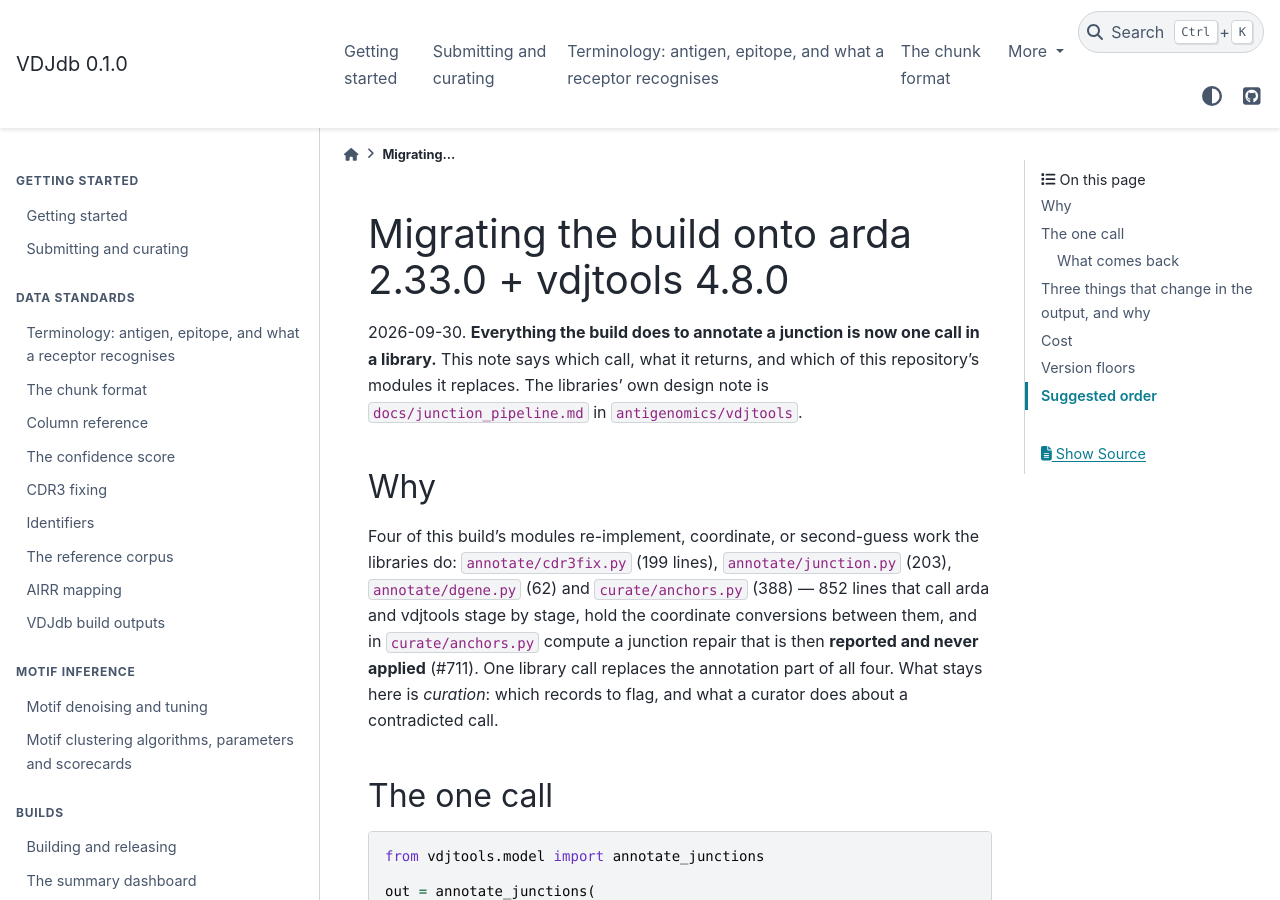
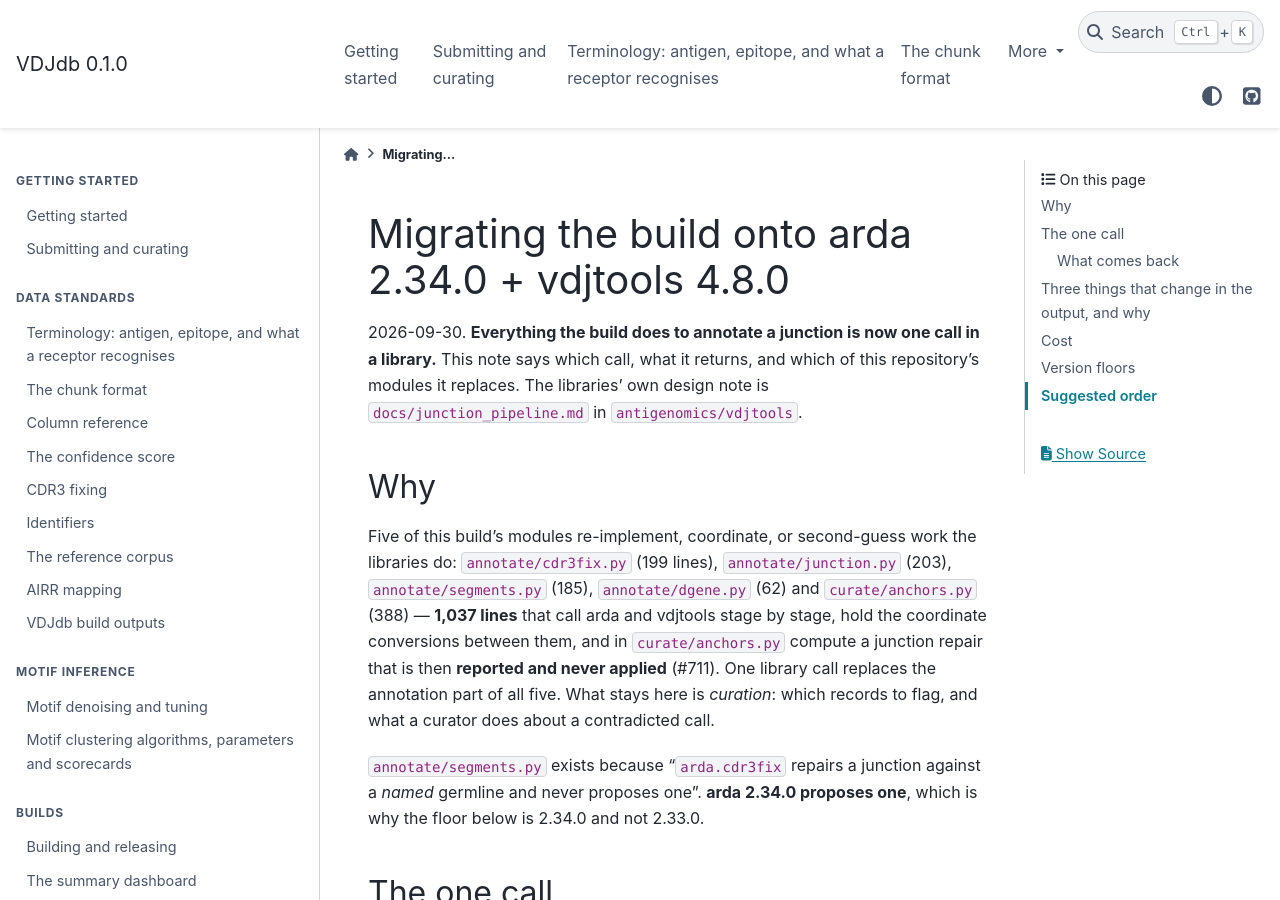
Before and after one commit to antigenomics/vdjdb-db, a Sphinx documentation site: the page built from docs/builds/library-pipeline-migration.md, in a window 1280 px wide and 900 px high. Built offline with Sphinx 7.4.7 and the PyData theme 0.15.4, drawn with Linux system fonts in a browser that asks for light colours; some of the changed text lies outside the part shown.

Commit message:
Migration note: arda 2.34.0 also retires annotate/segments.py
arda 2.34.0 proposes a V or J the submission left blank, which is the one reason `annotate/segments.py`
gave for existing -- "arda.cdr3fix repairs a junction against a named germline and never proposes one".
So the note now covers five modules and 1,037 lines rather than four and 852, the floor moves to
2.34.0, and `proposed` joins the column table.

2,532 of the 3,130 blank-call keys resolve, 2,504 of them good with both boundaries placed. The 598
that stay refused name neither side, so there is no locus to propose within and the module could not
have answered them either.

Co-Authored-By: Claude Opus 5 <noreply@anthropic.com>

````diff
--- a/docs/builds/library-pipeline-migration.md
+++ b/docs/builds/library-pipeline-migration.md
@@ -1,4 +1,4 @@
-# Migrating the build onto arda 2.33.0 + vdjtools 4.8.0
+# Migrating the build onto arda 2.34.0 + vdjtools 4.8.0
 
 2026-09-30. **Everything the build does to annotate a junction is now one call in a library.** This
 note says which call, what it returns, and which of this repository's modules it replaces. The
@@ -6,12 +6,17 @@ libraries' own design note is `docs/junction_pipeline.md` in `antigenomics/vdjto
 
 ## Why
 
-Four of this build's modules re-implement, coordinate, or second-guess work the libraries do:
-`annotate/cdr3fix.py` (199 lines), `annotate/junction.py` (203), `annotate/dgene.py` (62) and
-`curate/anchors.py` (388) — 852 lines that call arda and vdjtools stage by stage, hold the coordinate
-conversions between them, and in `curate/anchors.py` compute a junction repair that is then
-**reported and never applied** (#711). One library call replaces the annotation part of all four. What
-stays here is *curation*: which records to flag, and what a curator does about a contradicted call.
+Five of this build's modules re-implement, coordinate, or second-guess work the libraries do:
+`annotate/cdr3fix.py` (199 lines), `annotate/junction.py` (203), `annotate/segments.py` (185),
+`annotate/dgene.py` (62) and `curate/anchors.py` (388) — **1,037 lines** that call arda and vdjtools
+stage by stage, hold the coordinate conversions between them, and in `curate/anchors.py` compute a
+junction repair that is then **reported and never applied** (#711). One library call replaces the
+annotation part of all five. What stays here is *curation*: which records to flag, and what a curator
+does about a contradicted call.
+
+`annotate/segments.py` exists because "`arda.cdr3fix` repairs a junction against a *named* germline and
+never proposes one". **arda 2.34.0 proposes one**, which is why the floor below is 2.34.0 and not
+2.33.0.
 
 ## The one call
 
@@ -37,6 +42,7 @@ explain is present with nulls — never dropped, never an exception. Deduplicate
 | `cdr3_repaired` | `annotate/cdr3fix.py` | the repaired junction; `cdr3_aa` is the submission |
 | `v_call`, `j_call` | `annotate/cdr3fix.py` | **confirmed or re-called**; feeds `cdr3fix.vId`/`jId` |
 | `v_alts`, `j_alts` | — | every allele the junction cannot separate, chosen one first |
+| `proposed` | `annotate/segments.py` | which side the submission left blank and the junction named |
 | `v_end`, `j_start` | `annotate/cdr3fix.py` | residues; VDJdb's `vEnd` / `jStart` |
 | `v_end_nt`, `j_start_nt` | `annotate/junction.py` | nucleotides — no `ceil(nt/3)` conversion here any more |
 | `v_flags`, `j_flags`, `good` | `curate/anchors.py` | `mismatch` is the curator's list; `impossible` is a malformed junction |
@@ -87,7 +93,7 @@ call in a pool: stage 2 already threads across the batch.
 ## Version floors
 
 ```toml
-"arda-mapper>=2.33.0",   # cdr3fix repair policy, v_alts/j_alts, map_d_junction(v_end=, j_start=)
+"arda-mapper>=2.34.0",   # cdr3fix repair policy, v_alts/j_alts, blank-call proposal, map_d_junction(v_end=, j_start=)
 "vdjtools>=4.8.0",       # annotate_junctions, posterior_d_batch
 ```
 
@@ -104,7 +110,13 @@ breaks on upgrade — that is the intended failure, not a surprise. `arda markup
    numbers mean.
 3. Replace `annotate/cdr3fix.py` with the stage-1 columns. Keep whatever maps them onto VDJdb's
    `cdr3fix` JSON key names — `Cdr3Markup.to_cdr3fix()` in arda still emits that object key-for-key.
-4. **Then** #711: `curate/anchors.py` keeps its classification (which is curation) and drops its
+4. Delete `annotate/segments.py` and read `proposed` instead. arda 2.34.0 resolves **2,532 of the
+   3,130 blank-call keys** (2,504 of them `good`, with both boundaries placed); the 598 that stay
+   refused name neither side, so no locus exists to propose within and the module could not have
+   answered them either. An *unresolvable* call — `TRBVnope*01` — is still refused rather than
+   proposed for, deliberately: a submission that names something wrong is a defect for a curator, not
+   a gap for the junction to fill.
+5. **Then** #711: `curate/anchors.py` keeps its classification (which is curation) and drops its
    repair computation (which is annotation), and the build ships `cdr3_repaired`.
-5. Re-run `vdjdb diff` against `reference.zip` and read the junction-column changes against the table
+6. Re-run `vdjdb diff` against `reference.zip` and read the junction-column changes against the table
    in §"Three things that change" above.
````
